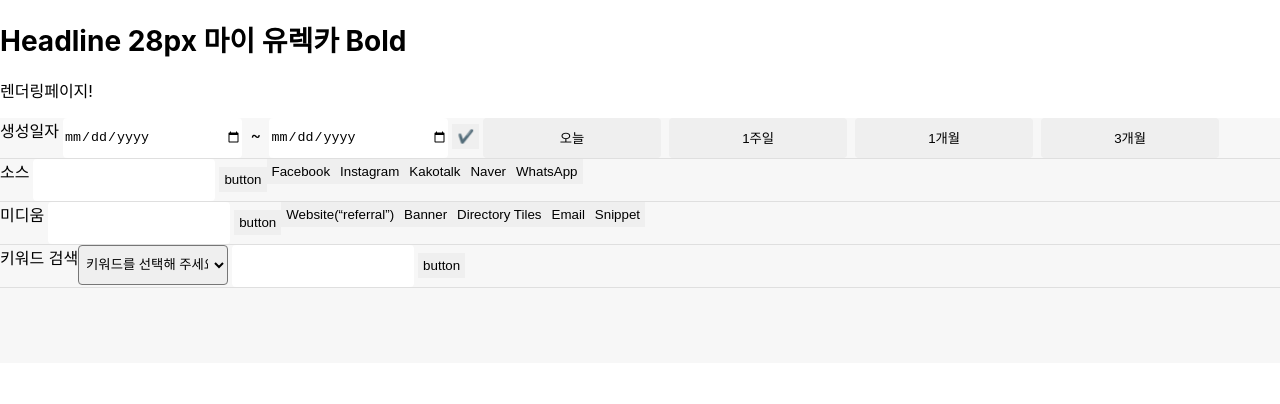
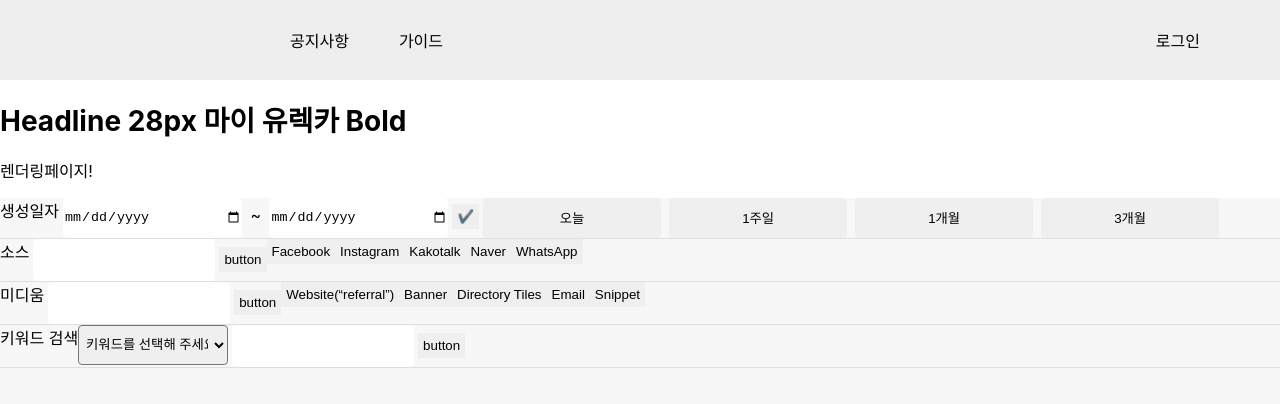
Before and after one commit to U-Wreckcar/FE-Develop, a React (Create React App) app: page / in a window 1280 px wide. Shown: the top 404 px of the page. Built offline with nearby package versions, Linux system fonts and the light colour scheme; no server answers.

Commit message:
#93 EDIT render page header

```diff
--- a/src/router/Root.tsx
+++ b/src/router/Root.tsx
@@ -9,7 +9,10 @@ export const Root = () => {
   const path = window.location.pathname;
 
   useEffect(() => {
-    if (window.location.pathname !== '/') {
+    if (
+      window.location.pathname !== '/' &&
+      window.location.pathname !== '/login'
+    ) {
       setState(true);
     } else {
       setState(false);
@@ -17,13 +20,14 @@ export const Root = () => {
   }, [path]);
   return (
     <div>
-      {state && (
+      {state ? (
         <>
           <SideNav />
           <Header />
         </>
+      ) : (
+        <RenderHeader />
       )}
-      {/* <RenderHeader /> */}
       <Outlet />
     </div>
   );
```
